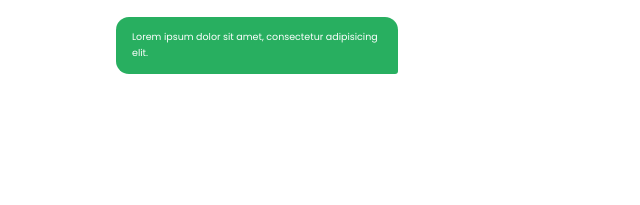
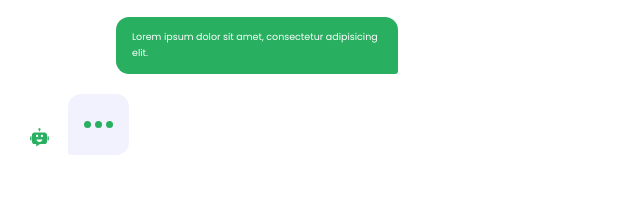
Before and after one commit to gabrielmussafiri/lym-llc--main, a plain HTML site: page index.html in a window 1280 px wide. Shown: the part 5800-6005 px from the top of the page, 0-640 px from the left. Drawn offline with nearby package versions, Linux system fonts and the light colour scheme; a web font is replaced by a local one.

Commit message:
style updated

```diff
--- a/assets/css/style.css
+++ b/assets/css/style.css
@@ -1520,6 +1520,18 @@ textarea.form-control {
   border-radius:  13px 13px 3px 13px ;
 
 }
+.chat-body .bot-message .thinking-indicator{
+  display: flex;
+  gap:4px;
+  padding-block: 15px;
+}
+
+.chat-body .bot-message .thinking-indicator .dot{
+  height: 7px;
+  width: 7px;
+  border-radius: 50%;
+  background:var(--go-green) ;
+}
 
 .chat-footer{
   position:absolute;
--- a/index.html
+++ b/index.html
@@ -789,6 +789,23 @@
           </div>
         </div>
 
+        <div class="message bot-message">
+          <svg class="bot-avatar" xmlns="http://www.w3.org/2000/svg" width="50" height="50" viewBox="0 0 1024 1024">
+            <path d="M738.3 287.6H285.7c-59 0-106.8 47.8-106.8 106.8v303.1c0 59 47.8 106.8 106.8 106.8h81.5v111.1c0 .7.8 1.1 1.4.7l166.9-110.6 41.8-.8h117.4l43.6-.4c59 0 106.8-47.8 106.8-106.8V394.5c0-59-47.8-106.9-106.8-106.9zM351.7 448.2c0-29.5 23.9-53.5 53.5-53.5s53.5 23.9 53.5 53.5-23.9 53.5-53.5 53.5-53.5-23.9-53.5-53.5zm157.9 267.1c-67.8 0-123.8-47.5-132.3-109h264.6c-8.6 61.5-64.5 109-132.3 109zm110-213.7c-29.5 0-53.5-23.9-53.5-53.5s23.9-53.5 53.5-53.5 53.5 23.9 53.5 53.5-23.9 53.5-53.5 53.5zM867.2 644.5V453.1h26.5c19.4 0 35.1 15.7 35.1 35.1v121.1c0 19.4-15.7 35.1-35.1 35.1h-26.5zM95.2 609.4V488.2c0-19.4 15.7-35.1 35.1-35.1h26.5v191.3h-26.5c-19.4 0-35.1-15.7-35.1-35.1zM561.5 149.6c0 23.4-15.6 43.3-36.9 49.7v44.9h-30v-44.9c-21.4-6.5-36.9-26.3-36.9-49.7 0-28.6 23.3-51.9 51.9-51.9s51.9 23.3 51.9 51.9z"></path>
+          </svg>
+          <div class="message-text">
+            <div class="thinking-indicator">
+              <div class="dot"></div>
+              <div class="dot"></div>
+              <div class="dot"></div>
+
+
+            </div>
+          </div>
+        </div>
+
+
+
       </div>
 
       <!-- Chatbot Footer -->
```
